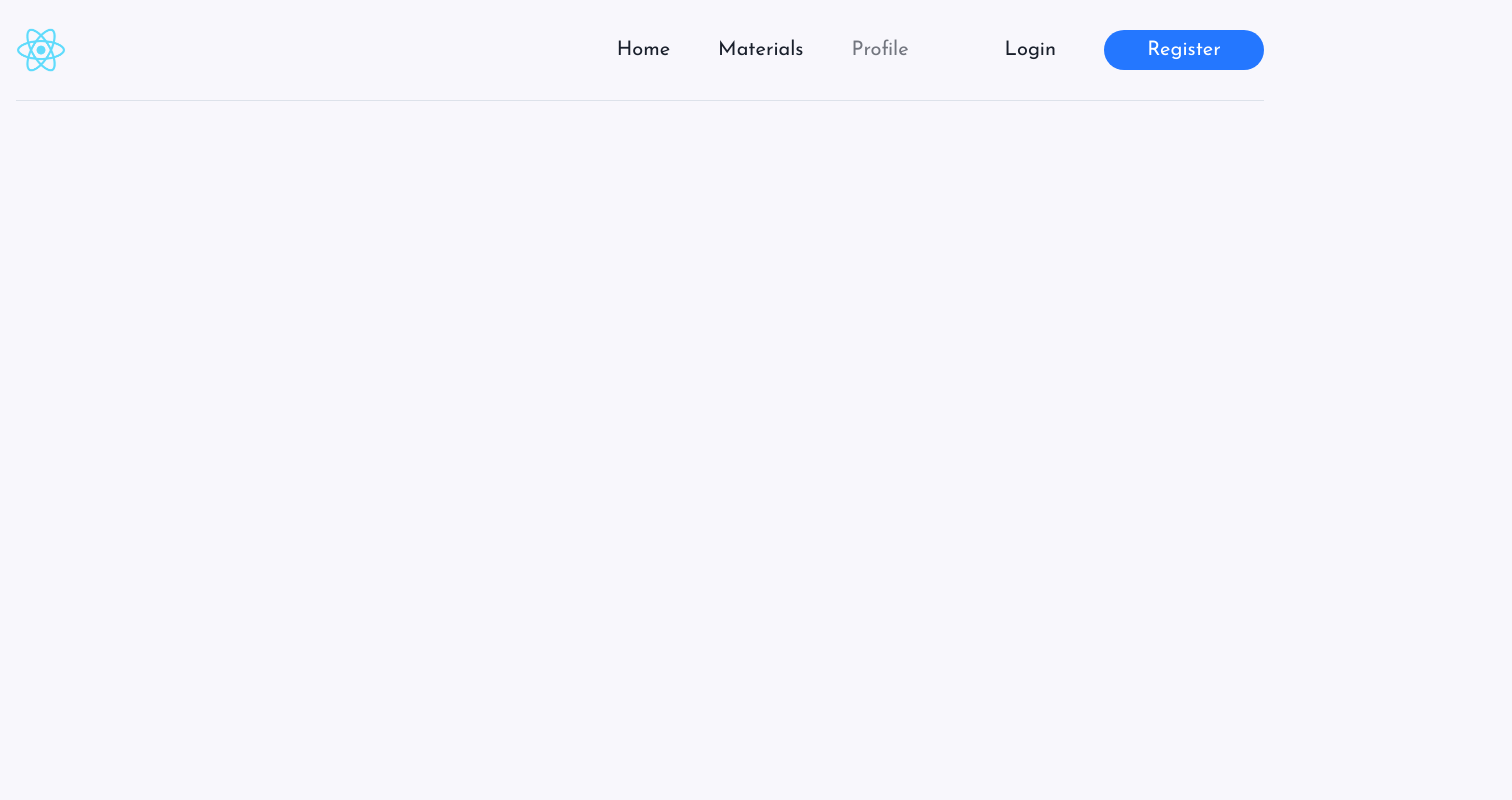
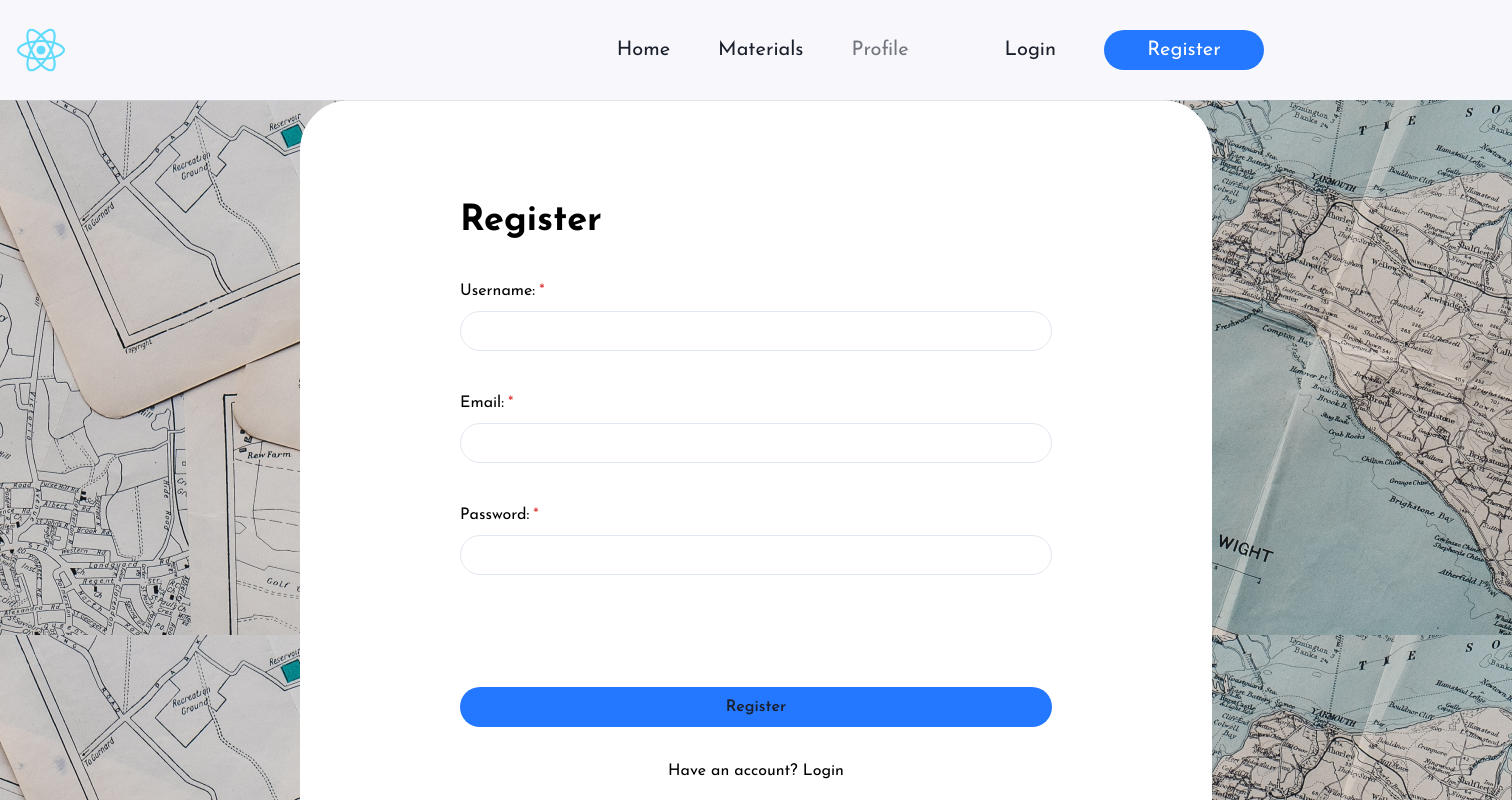
Before and after one commit to rg-km/final-project-engineering-53, a React (Create React App) app in the folder frontend/: page /register in a window 1280 px wide. Shown: the top 800 px of the page, 1512 px wide, since content can reach past the window. Built offline with nearby package versions, Linux system fonts and the light colour scheme.

Commit message:
update login-register styling

```diff
--- a/frontend/src/App.jsx
+++ b/frontend/src/App.jsx
@@ -1,10 +1,13 @@
 import * as React from "react";
 import { BrowserRouter as Router, Routes, Route } from "react-router-dom";
+import './styles/global.css';
 
 import Navbar from "./components/navbar/Navbar";
 import Home from "./pages/Home";
 import Materials from "./pages/materials/Materials";
 import MaterialDetail from "./pages/materials/MaterialDetail";
+import LoginPage from "./components/login/login";
+import RegisterPage from "./components/register/register"
 
 export default function App() {
   return (
@@ -12,7 +15,8 @@ export default function App() {
       <Navbar />
       <Routes>
         <Route path="/" element={<Home />} />
-
+        <Route path="/login" element={<LoginPage />} />
+        <Route path="/register" element={<RegisterPage />} />
         <Route path="materials">
           <Route index element={<Materials />} />
           <Route path=":id" element={<MaterialDetail />} />
--- /dev/null
+++ b/frontend/src/components/login/login.jsx
@@ -0,0 +1,86 @@
+import {
+  Box,
+  Button,
+  Center,
+  Container,
+  Flex,
+  Heading,
+  Text,
+  Input,
+  Stack,
+  FormControl,
+  FormLabel,
+  InputGroup,
+  Link,
+} from "@chakra-ui/react";
+
+const LoginPage = () => {
+  //   const { toggleColorMode } = useColorMode();
+  return (
+    <Box
+      background="url('/img/bg-hero-map.png')"
+      style={{ height: "full", width: "full" }}
+      //opacity="50%"
+      height="982px"
+      width="1512px"
+      color="white"
+    >
+      <Box
+        width="912px"
+        height="796px"
+        backgroundColor="white"
+        alignItems="center"
+        mx="auto"
+        opacity="100%"
+        borderRadius="50"
+      >
+        <form action="submit">
+          <Stack spacing={3} mr="40" ml="40">
+            <Heading mb={6} color="black" mt="100">
+              Login
+            </Heading>
+            <FormControl isRequired>
+              <FormLabel type="email" textColor="black">
+                Email:
+              </FormLabel>
+              <Input
+                id="email"
+                type="email"
+                aria-label="email"
+                borderRadius="50"
+                mb="10"
+                color="black"
+              ></Input>
+              <FormLabel type="password" textColor="black">
+                Password:
+              </FormLabel>
+              <Input
+                id="password"
+                type="password"
+                aria-label="password"
+                borderRadius="50"
+                color="black"
+              ></Input>
+              <Text textAlign="right" textColor="gray" mt="5" mb="100">
+                <Link href="">Lupa Password</Link>
+              </Text>
+            </FormControl>
+            <Button type="submit" bgColor="#2477FF" size="md" borderRadius="50">
+              Login
+            </Button>
+            <Button
+              variant="outline"
+              bgColor="white"
+              color="#2477FF"
+              size="md"
+              borderRadius="50"
+            >
+              Register
+            </Button>
+          </Stack>
+        </form>
+      </Box>
+    </Box>
+  );
+};
+export default LoginPage;
--- /dev/null
+++ b/frontend/src/components/register/register.jsx
@@ -0,0 +1,90 @@
+import {
+  Box,
+  Button,
+  Center,
+  Container,
+  Flex,
+  Heading,
+  Text,
+  Input,
+  Stack,
+  FormControl,
+  FormLabel,
+  InputGroup,
+  Link,
+} from "@chakra-ui/react";
+
+const RegisterPage = () => {
+  //   const { toggleColorMode } = useColorMode();
+  return (
+    <Box
+      background="url('/img/bg-hero-map.png')"
+      style={{ height: "full", width: "full" }}
+      //opacity="50%"
+      height="982px"
+      width="1512px"
+      color="white"
+    >
+      <Box
+        width="912px"
+        height="796px"
+        backgroundColor="white"
+        alignItems="center"
+        mx="auto"
+        opacity="100%"
+        borderRadius="50"
+      >
+        <form action="submit">
+          <Stack spacing={3} mr="40" ml="40">
+            <Heading mb={6} color="black" mt="100">
+              Register
+            </Heading>
+            <FormControl isRequired>
+              <FormLabel type="username" textColor="black">
+                Username:
+              </FormLabel>
+              <Input
+                id="username"
+                type="username"
+                aria-label="username"
+                borderRadius="50"
+                mb="10"
+                color="black"
+              ></Input>
+              <FormLabel type="email" textColor="black">
+                Email:
+              </FormLabel>
+              <Input
+                id="email"
+                type="email"
+                aria-label="email"
+                borderRadius="50"
+                mb="10"
+                color="black"
+              ></Input>
+              <FormLabel type="password" textColor="black">
+                Password:
+              </FormLabel>
+              <Input
+                id="password"
+                type="password"
+                aria-label="password"
+                borderRadius="50"
+                color="black"
+                mb="100"
+              ></Input>
+            </FormControl>
+            <Button type="submit" bgColor="#2477FF" size="md" borderRadius="50">
+              Register
+            </Button>
+            <Text textAlign="center" textColor="black" mt="5" mb="100">
+                Have an account? <Link href="./login">Login</Link>
+              </Text>
+
+          </Stack>
+        </form>
+      </Box>
+    </Box>
+  );
+};
+export default RegisterPage;
--- a/frontend/src/styles/global.css
+++ b/frontend/src/styles/global.css
@@ -15,3 +15,11 @@ body {
 code {
   font-family: source-code-pro, Consolas, "Courier New", monospace;
 }
+
+.bgLogin{
+  background-image: ../public/img/bg-peta.jpg;
+}
+
+.mt-50{
+  margin-top: 50%;
+}
```
Also changed, not shown: frontend/src/pages/Login.js (added, +10 -0 lines), frontend/src/pages/Register.js (added, +10 -0 lines), 1 other file (tests, documents, lock files or other folders).
